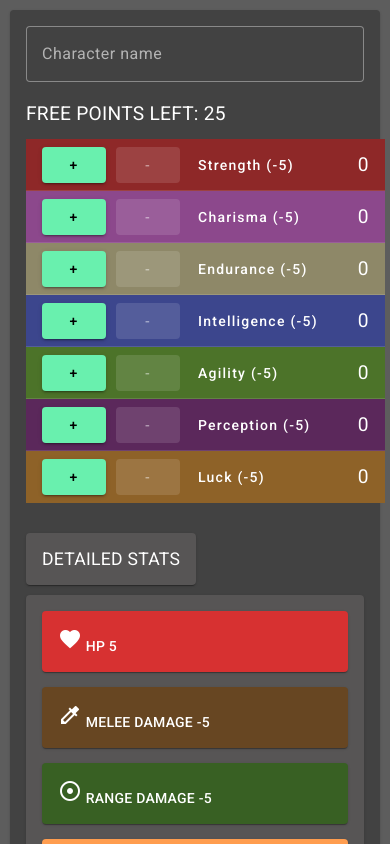
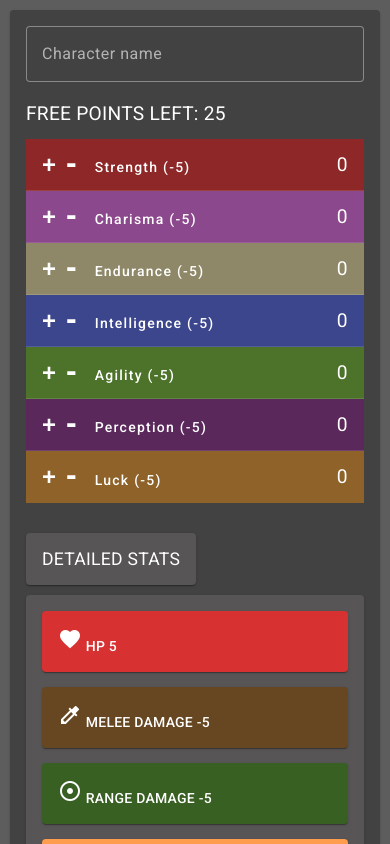
Before and after one commit to yehor-akunishnikov/rpg-system-ng, an Angular app: page /rpgorganizer/user/board in a window 390 px wide. Shown: the top 844 px of the page. Built offline with nearby package versions, Linux system fonts and the light colour scheme.

Commit message:
Fix mobile view

```diff
--- a/src/app/features/general-stats/components/stats-table/stats-table.component.html
+++ b/src/app/features/general-stats/components/stats-table/stats-table.component.html
@@ -5,18 +5,14 @@
       <div class="stat-name">
         <ng-container *ngIf="!isCharacterCreated">
           <button
-            mat-raised-button
-            color="accent"
             [disabled]="isIncrementDisabled(stats, element.value, points)"
             (click)="generalStatsStateService.incrementStat(element.name)"
-            class="control-button"
+            class="control-button plus"
           >+</button>
           <button
-            mat-raised-button
-            color="warn"
             [disabled]="isDecrementDisabled(element.value)"
             (click)="generalStatsStateService.decrementStat(element.name)"
-            class="control-button"
+            class="control-button minus"
           >-</button>
         </ng-container>
         <button
--- a/src/app/features/general-stats/components/stats-table/stats-table.component.scss
+++ b/src/app/features/general-stats/components/stats-table/stats-table.component.scss
@@ -41,3 +41,17 @@ td, th {
 .stat-luck {
   background-color: rgba(255, 145, 0, 0.4) !important;
 }
+
+.control-button {
+  background: none;
+  border: none;
+  font-weight: 700;
+  font-size: 1.5rem;
+  padding: 0;
+  cursor: pointer;
+  color: #fff;
+}
+
+.control-button.minus {
+  font-size: 2rem;
+}
```
